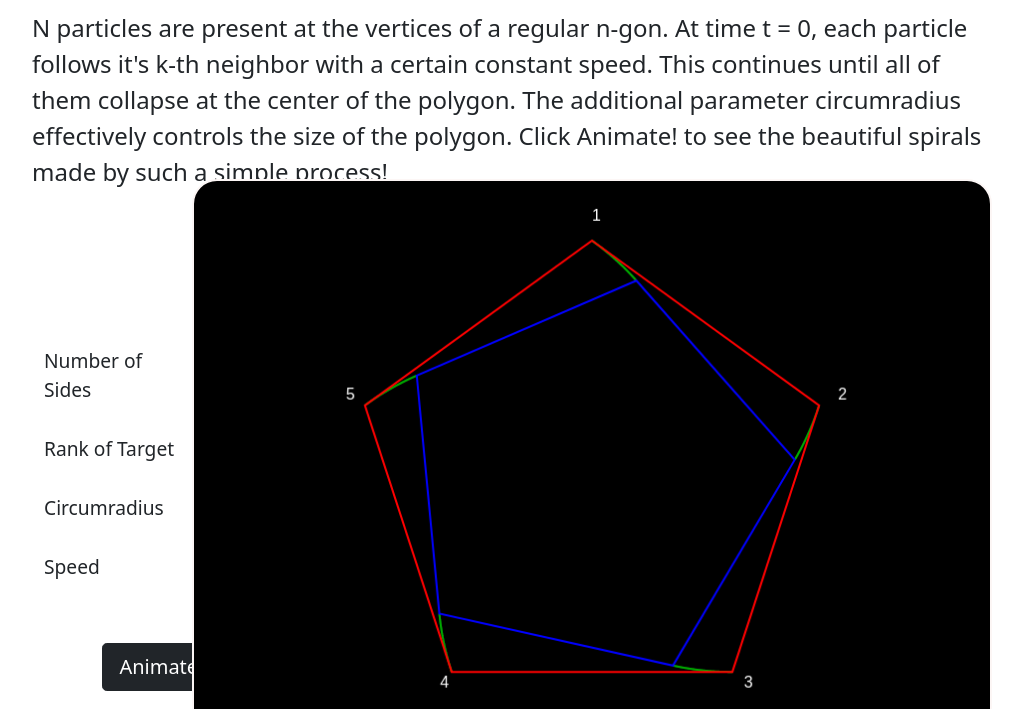
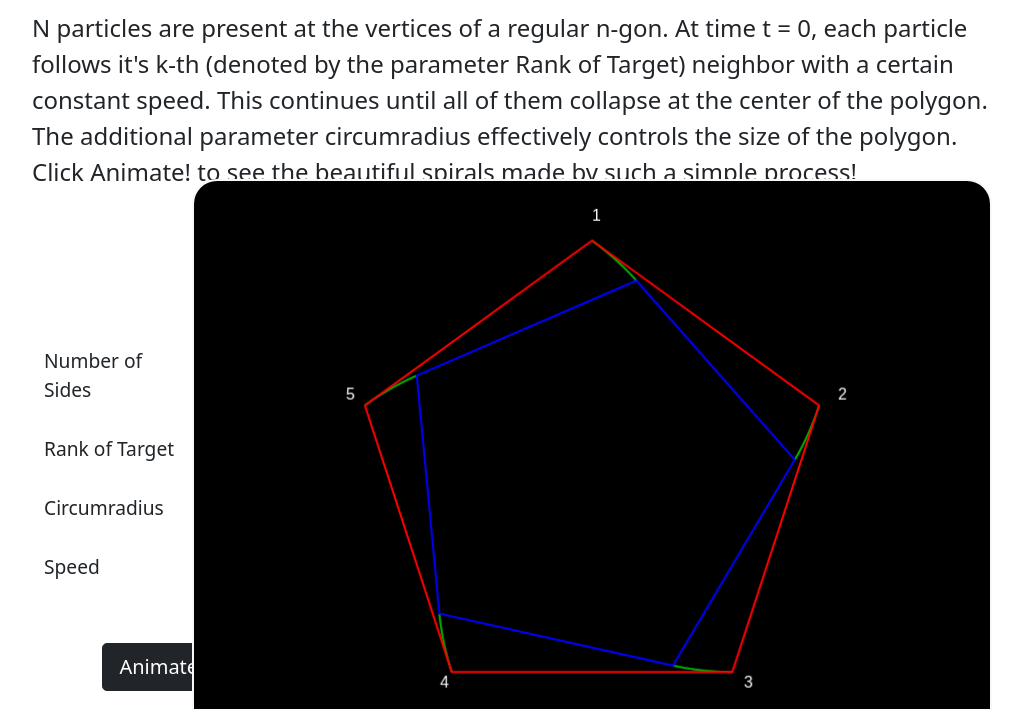
Before and after one commit to ritszaar/Follow-Spirals, a plain HTML site: page index.html in a window 1280 px wide. Shown: the part 91-800 px from the top of the page, without its empty margins (128-1149 px from the left). Drawn offline with nearby package versions, Linux system fonts and the light colour scheme.

Commit message:
Update index.html
Add some descriptive changes.

```diff
--- a/index.html
+++ b/index.html
@@ -24,7 +24,7 @@
     <!-- Title Section -->
     <header>
         <h1>Follow Spirals</h1>
-        <p>N particles are present at the vertices of a regular n-gon. At time t = 0, each particle follows it's k-th neighbor with a certain
+        <p>N particles are present at the vertices of a regular n-gon. At time t = 0, each particle follows it's k-th (denoted by the parameter Rank of Target) neighbor with a certain
             constant speed. This continues until all of them collapse at the center of the polygon. The additional
             parameter circumradius effectively controls the size of the polygon. Click Animate! to see the beautiful spirals made by such a simple process!
         </p>
```
